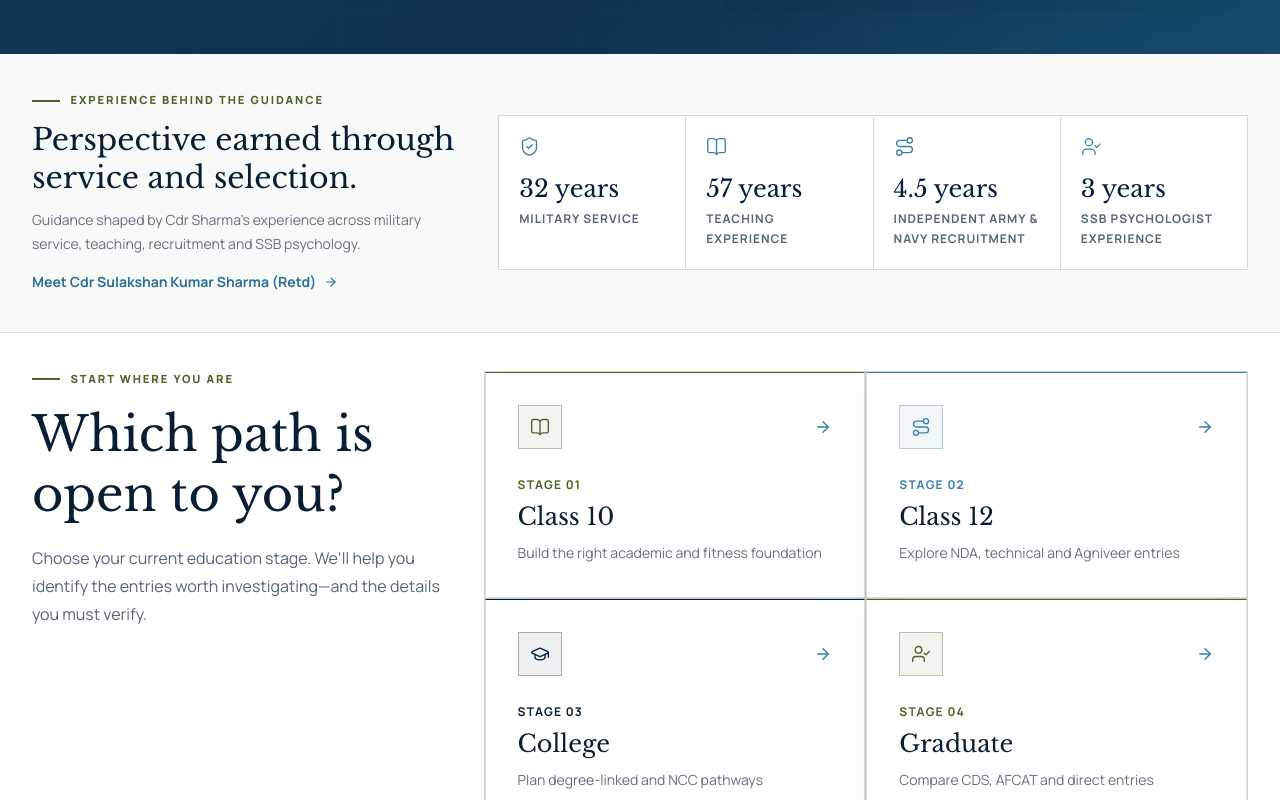
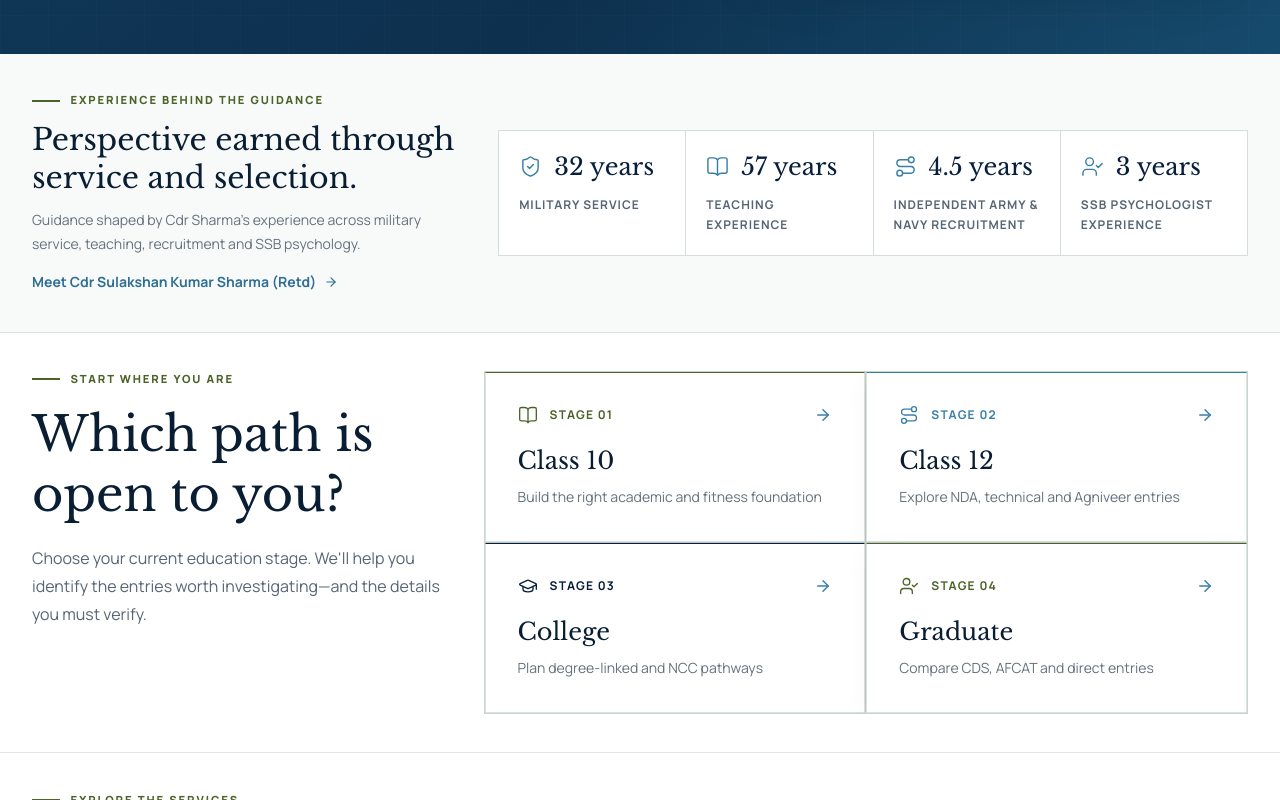
Before and after one commit to 247vks/MarchAheadAcademy, a Next.js app: page / in a window 1280 px wide. Shown: the part 620-1420 px from the top of the page. Built offline with nearby package versions, Linux system fonts and the light colour scheme; no server answers.

Commit message:
Align homepage icons with stage labels and experience figures

```diff
--- a/app/page.tsx
+++ b/app/page.tsx
@@ -237,16 +237,16 @@ export default function Home() {
               const ProofIcon = Icon as typeof ShieldCheck;
               return (
                 <div key={label as string} className="bg-white p-5">
-                  <ProofIcon
-                    size={21}
-                    strokeWidth={1.5}
-                    className="text-[#397fa8]"
-                    aria-hidden="true"
-                  />
-                  <dt className="mt-4 font-heading text-2xl text-[#071f3d]">
+                  <dt className="flex items-center gap-3 font-heading text-2xl text-[#071f3d]">
+                    <ProofIcon
+                      size={23}
+                      strokeWidth={1.5}
+                      className="shrink-0 text-[#397fa8]"
+                      aria-hidden="true"
+                    />
                     {value as string}
                   </dt>
-                  <dd className="mt-1 text-xs font-bold leading-5 tracking-[.08em] text-[#566675] uppercase">
+                  <dd className="mt-3 text-xs font-bold leading-5 tracking-[.08em] text-[#566675] uppercase">
                     {label as string}
                   </dd>
                 </div>
@@ -286,10 +286,8 @@ export default function Home() {
                 >
                   <div className="flex items-center justify-between">
                     <span
-                      className="grid h-11 w-11 place-items-center border"
+                      className="flex items-center gap-3"
                       style={{
-                        borderColor: `${stageAccent}55`,
-                        backgroundColor: `${stageAccent}12`,
                         color: stageAccent,
                       }}
                     >
@@ -298,19 +296,16 @@ export default function Home() {
                         strokeWidth={1.6}
                         aria-hidden="true"
                       />
+                      <span className="text-xs font-bold tracking-widest uppercase">
+                        Stage 0{index + 1}
+                      </span>
                     </span>
                     <ArrowRight
                       size={18}
                       className="text-[#397fa8] transition group-hover:translate-x-1"
                     />
                   </div>
-                  <span
-                    className="mt-7 block text-xs font-bold tracking-widest uppercase"
-                    style={{ color: stageAccent }}
-                  >
-                    Stage 0{index + 1}
-                  </span>
-                  <h3 className="mt-2 font-heading text-2xl">{stage.label}</h3>
+                  <h3 className="mt-5 font-heading text-2xl">{stage.label}</h3>
                   <p className="mt-2 text-sm leading-6 text-[#65717d]">
                     {stage.detail}
                   </p>
```
